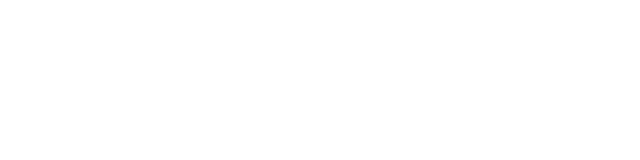
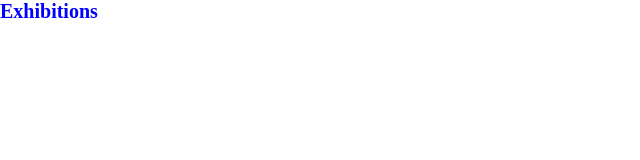
Before and after one commit to AlexEBall/museum-API-Server, a React (Create React App) app in the folder client/: page /exhibitions in a window 1280 px wide. Shown: the top 160 px of the page, without its empty margins (0-640 px from the left). Built offline with nearby package versions, Linux system fonts and the light colour scheme.

Commit message:
added two editing pages

```diff
--- a/client/src/App.js
+++ b/client/src/App.js
@@ -5,6 +5,8 @@
 import ReduxThunk from 'redux-thunk';
 import logger from 'redux-logger';
 import Home from './pages/Home';
+import Exhibitions from './pages/Exhibitions';
+import Programs from './pages/Programs';
 
 export default class App extends Component {
   render() {
@@ -16,6 +18,8 @@
           <Switch>
             <Route exact path="/" component={Home}/>
             {/* <Route exact path="/agents" component={AgentsPage}/> */}
+            <Route exact path="/exhibitions" component={Exhibitions}/>
+            <Route exact path="/programs" component={Programs}/>
           </Switch>
         </Router>
 
--- /dev/null
+++ b/client/src/pages/Exhibitions.js
@@ -0,0 +1,9 @@
+import React, {Component} from 'react';
+
+export default class Exhibitions extends Component {
+    render() {
+        return (
+            <h1>Exhibitions</h1>
+        );
+    }
+};
--- a/client/src/pages/Home.js
+++ b/client/src/pages/Home.js
@@ -1,4 +1,5 @@
 import React, {Component} from 'react';
+import {Link} from 'react-router-dom';
 
 export default class Home extends Component {
     render() {
@@ -22,12 +23,16 @@
                 <section className="content">
                     <h1 className="content__title">What would you like to do?</h1>
                     <div className="content__choices">
+                        <Link to="/exhibitions">
                             <button className="content__btn">
                                 Edit Exhibitions
                             </button>
+                        </Link>
+                        <Link to="/programs">
                             <button className="content__btn">
                                 Edit Programs
                             </button>
+                        </Link>
                     </div>
                 </section>
                 <footer className="footer">
--- /dev/null
+++ b/client/src/pages/Programs.js
@@ -0,0 +1,9 @@
+import React, {Component} from 'react';
+
+export default class Programs extends Component {
+    render() {
+        return (
+            <h1>Programs</h1>
+        );
+    }
+};
```
Lines whose indentation alone changed are shown as unchanged.
